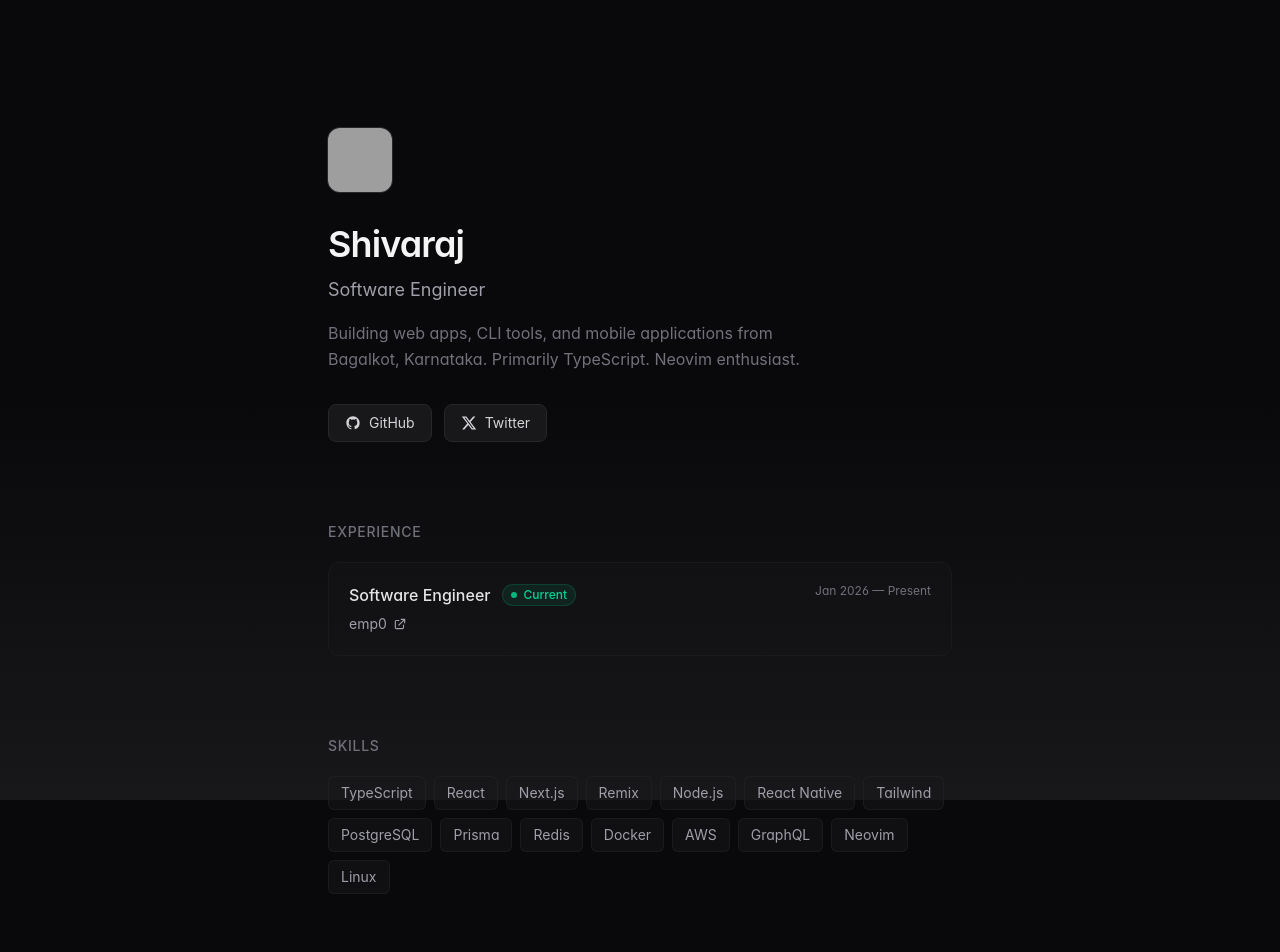
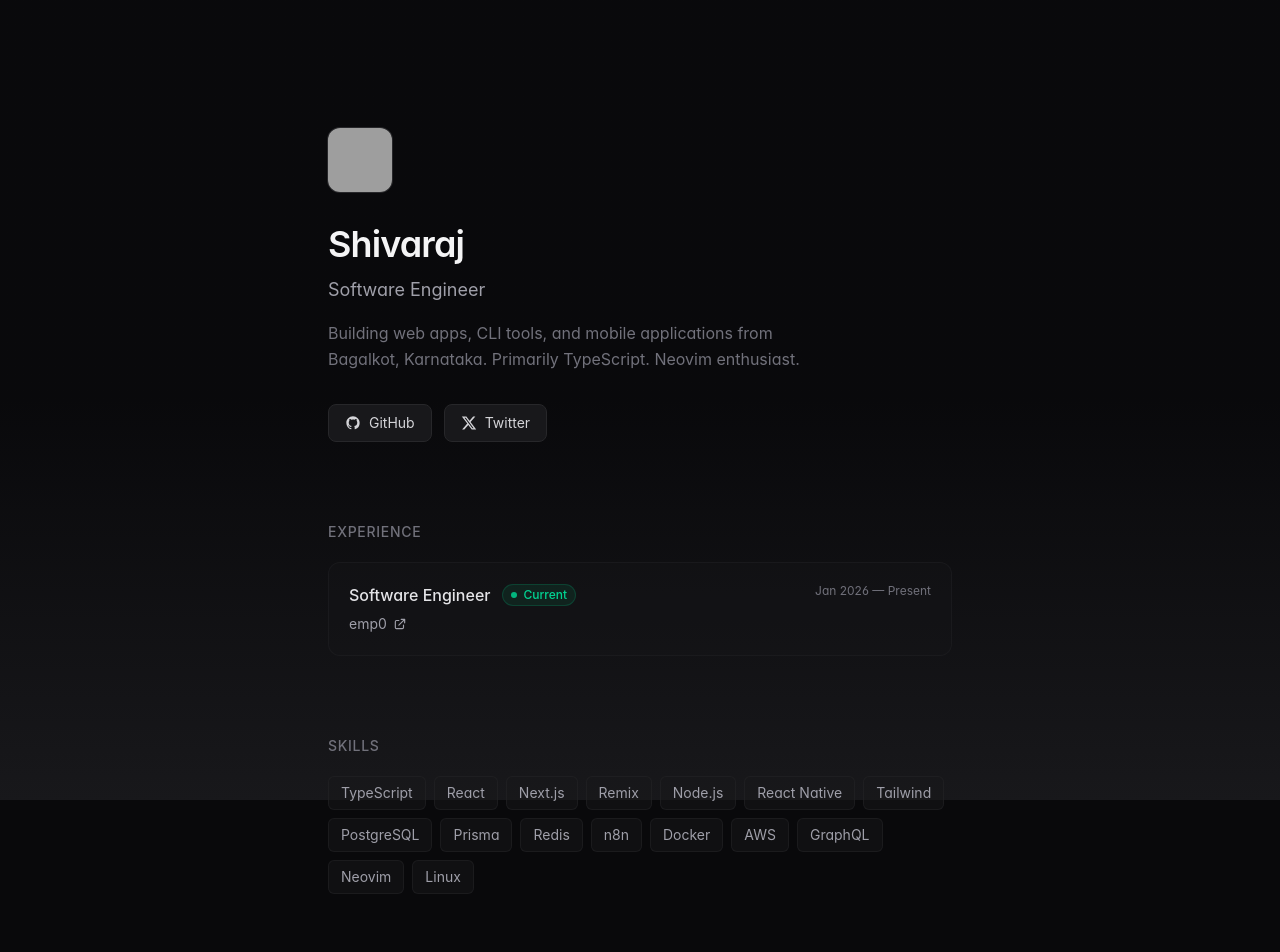
Before and after one commit to shivaraj110/shivaraj110.github.io, a React (Vite) app: page / in a window 1280 px wide. Shown: the top 952 px of the page. Built offline with nearby package versions, Linux system fonts and the light colour scheme; no server answers; grey boxes are pictures that could not be loaded.

Commit message:
updated skills

```diff
--- a/src/components/Skills.tsx
+++ b/src/components/Skills.tsx
@@ -11,6 +11,7 @@ const skills = [
   "PostgreSQL",
   "Prisma",
   "Redis",
+  "n8n",
   "Docker",
   "AWS",
   "GraphQL",
```
